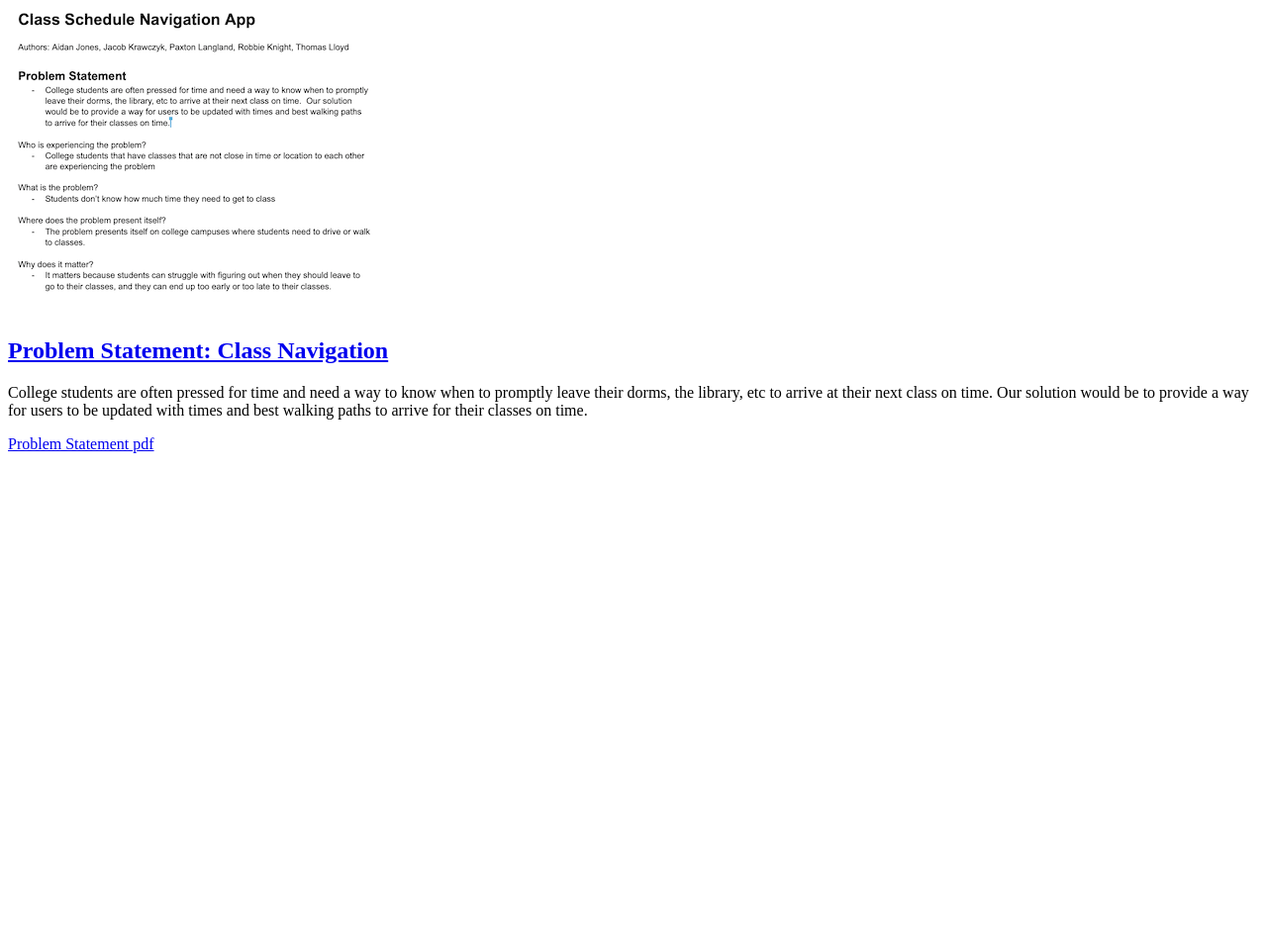
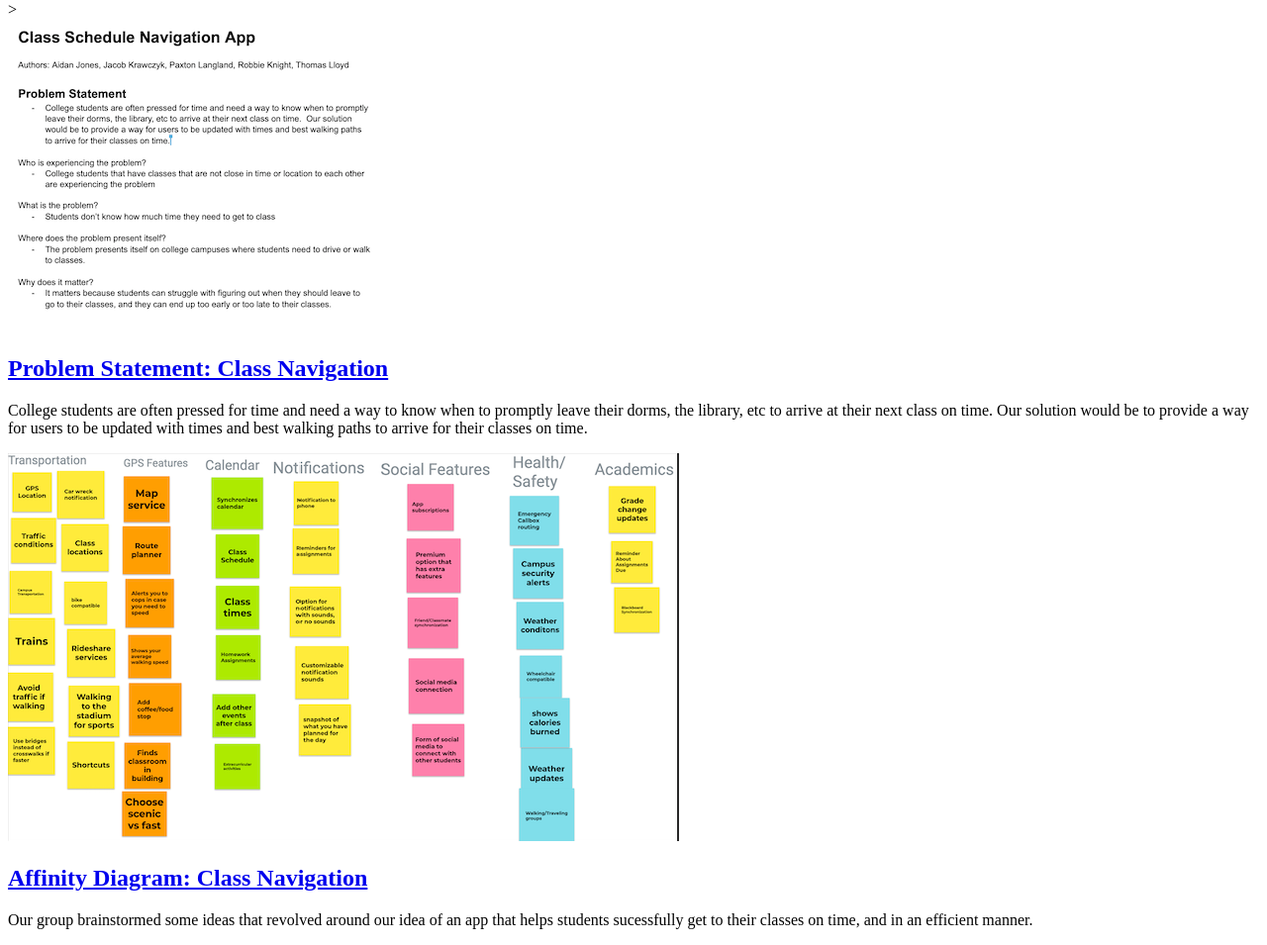
Before and after one commit to Jacob-Krawczyk/Jacob-Krawczyk.github.io, a plain HTML site: page Index.html in a window 1280 px wide. Shown: the part 79-1034 px from the top of the page at 99% size. Before the commit the page ends 800 px from the top, so only its background shows below. Drawn offline with Linux system fonts and the light colour scheme.

Commit message:
Add files via upload

```diff
--- a/Index.html
+++ b/Index.html
@@ -6,6 +6,7 @@
     <body>
         <h1>Jacob Krawczyk's CSCE 190 Site</h1>
 
+        <!-- Problem Statement Assignment-->>
         <section class="assignment">
             <a href="Team H _ The Boys - CSCE 190.pdf"><img src="Screenshot.png"></a>
             <section class= "ass-details">
@@ -13,7 +14,17 @@
                 <p>
                     College students are often pressed for time and need a way to know when to promptly leave their dorms, the library, etc to arrive at their next class on time.  Our solution would be to provide a way for users to be updated with times and best walking paths to arrive for their classes on time.
                 </p>
-                <a href="Team H _ The Boys - CSCE 190.pdf"> Problem Statement pdf</a>
+            </section>
+        </section>
+
+        <!-- Affinity Diagram Assignment-->
+        <section class="assignment">
+            <a href="Affinity Diagram.pdf"><img src="AffinityDiagram.png"></a>
+            <section class= "ass-details">
+                <a href="Affinity Diagram.pdf"><h2>Affinity Diagram: Class Navigation</h2></a>
+                <p>
+                    Our group brainstormed some ideas that revolved around our idea of an app that helps students sucessfully get to their classes on time, and in an efficient manner.
+                </p>
             </section>
         </section>
     </body>
```
Also changed, not shown: AffinityDiagram.png (added), 1 other file.
